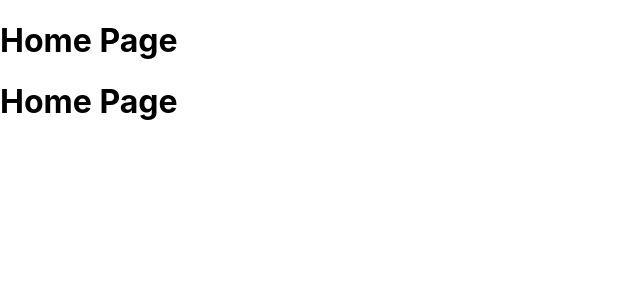
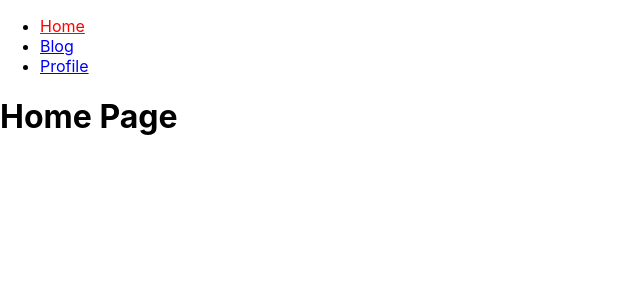
Before and after one commit to santiagomillan/curso-react-router-dom, a React (Create React App) app: page /blog in a window 1280 px wide. Shown: the top 300 px of the page, without its empty margins (0-640 px from the left). Built offline with nearby package versions, Linux system fonts and the light colour scheme.

Commit message:
Link vs. NavLink 7

```diff
--- a/src/Menu.js
+++ b/src/Menu.js
@@ -1,11 +1,71 @@
 import React from 'react'
+import {  NavLink } from 'react-router-dom'
 
 function Menu()  {
   return (
-    <h1>
-      Home Page
-    </h1>
+    <nav>
+      <ul>
+        {/* <li>
+          <a href="/">Home</a>
+        </li>
+        <li>
+          <a href="/blog">Blog</a>
+        </li>
+        <li>
+          <a href="/profile">Profile</a>
+        </li> */}
+        {/* <li>
+            <Link to='/'>Home</Link>
+        </li>
+        <li>
+            <Link to='/blog'>Blog</Link>
+        </li>
+        <li>
+            <Link to='/profile'>Profile</Link>
+        </li> */}
+        {/* <li>
+            <NavLink
+                to='/'
+                // className={()=>''}
+                style={({isActive}) => ({color: isActive? 'red': 'blue'})}
+
+            >Home</NavLink>
+        </li>
+        <li>
+            <NavLink
+            style={({isActive}) => ({color: isActive? 'red': 'blue'})}
+                to='/blog'>Blog</NavLink>
+        </li>
+        <li>
+            <NavLink
+            style={({isActive}) => ({color: isActive? 'red': 'blue'})}
+            to='/profile'>Profile</NavLink>
+        </li> */}
+        {routes.map((route, index) => (
+            <li key={index}>
+                <NavLink
+                style={({isActive}) => ({color: isActive? 'red': 'blue'})}
+                to={route.to}>{route.text}</NavLink>
+            </li>
+        ))}
+      </ul>
+    </nav>
   )
 }
 
+const routes =[]
+routes.push({
+    to: '/',
+    text: 'Home'
+})
+routes.push({
+    to: '/blog',
+    text: 'Blog'
+})
+routes.push({
+    to: '/profile',
+    text: 'Profile'
+})
+
+
 export { Menu}
```
